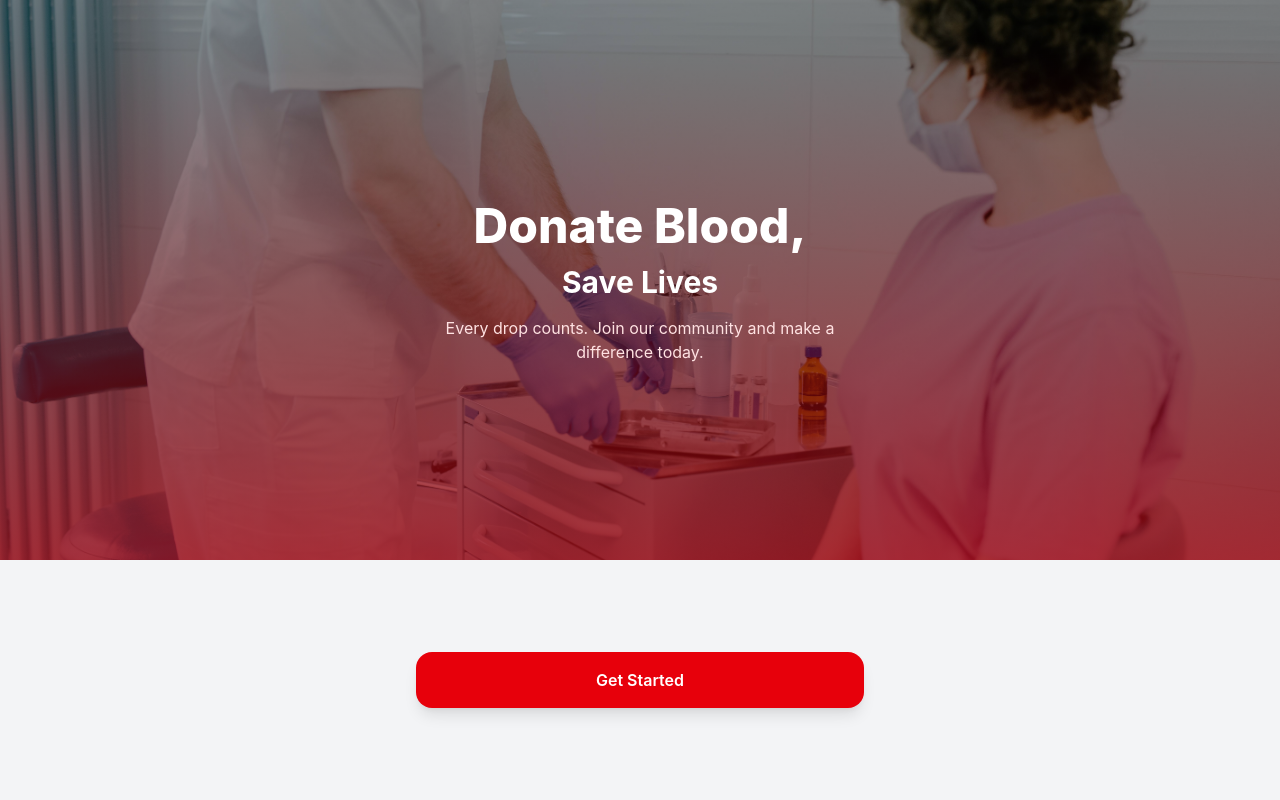
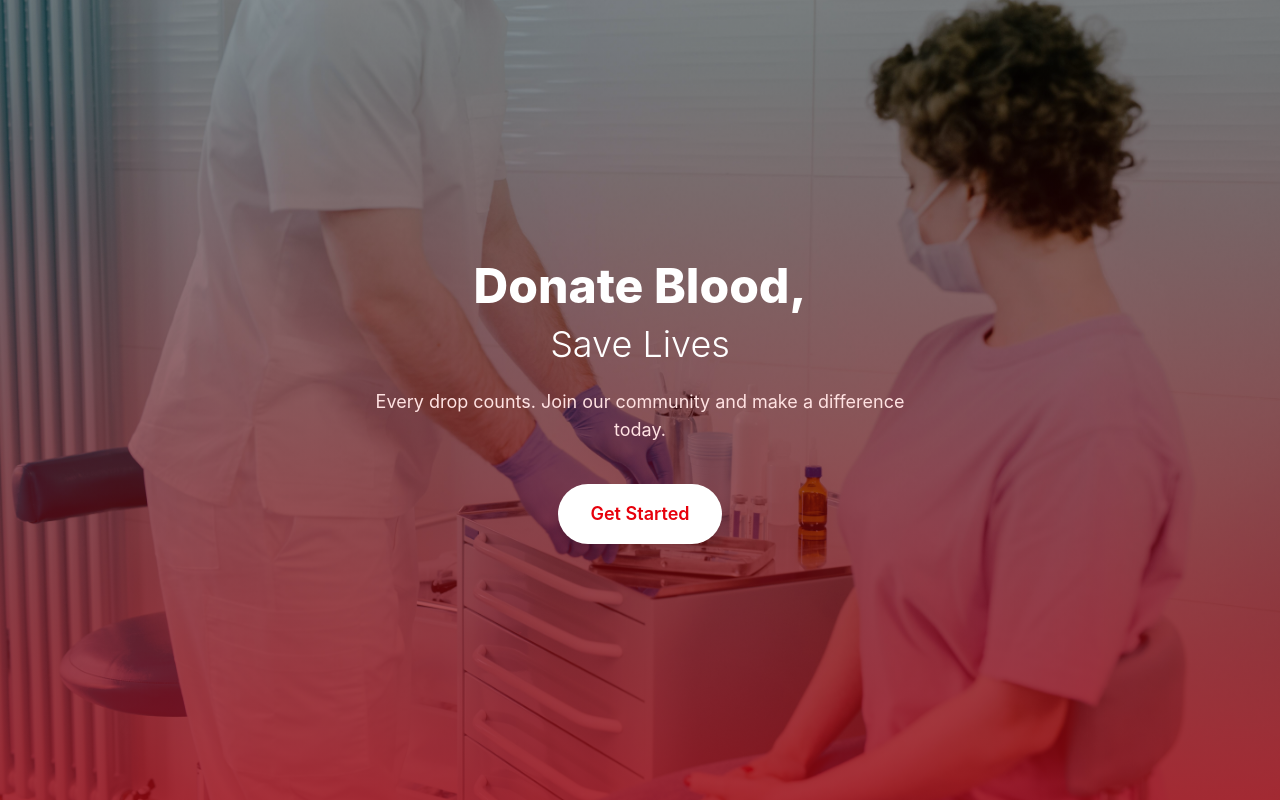
Before and after one commit to mahakagarwal7/community-blood-donor-finder, a React (Vite) app in the folder blood-donor-app/: page / in a window 1280 px wide. Built offline with nearby package versions, Linux system fonts and the light colour scheme.

Commit message:
Final Changes

```diff
--- a/blood-donor-app/src/components/Dashboard.jsx
+++ b/blood-donor-app/src/components/Dashboard.jsx
@@ -1,4 +1,5 @@
 import { useState, useEffect } from "react";
+import { UsersIcon, HeartIcon } from "@heroicons/react/24/outline";
 
 function Dashboard({ onLogout }) {
   const [donors, setDonors] = useState([]);
@@ -111,8 +112,6 @@ function Dashboard({ onLogout }) {
   return (
     <div className="min-h-screen bg-gray-100">
       <div className="relative h-[320px] rounded-b-3xl overflow-hidden">
-
-
         <img
           src="https://images.unsplash.com/photo-1615461066841-6116e61058f4?auto=format&fit=crop&w=1600&q=80"
           alt="Blood Donation"
@@ -121,18 +120,13 @@ function Dashboard({ onLogout }) {
 
         <div className="absolute inset-0 bg-black/50"></div>
 
-
         <div className="relative z-10 h-full flex flex-col justify-center px-10 text-white">
-
-    <h1 className="text-4xl font-bold">
-      LifeSaver Network
-    </h1>
+          <h1 className="text-4xl font-bold">LifeSaver Network</h1>
 
           <p className="mt-3 max-w-xl text-gray-200">
-      Connecting blood donors with those in need.
-      Search, filter and request instantly.
+            Connecting blood donors with those in need. Search, filter and
+            request instantly.
           </p>
-
 
           <div className="absolute top-6 right-8 flex gap-3">
             <button
@@ -149,7 +143,6 @@ function Dashboard({ onLogout }) {
               Logout
             </button>
           </div>
-
         </div>
       </div>
       <div className="p-6 space-y-6 -mt-6">
@@ -177,12 +170,17 @@ function Dashboard({ onLogout }) {
             <option value="O-">O-</option>
             <option value="AB-">AB-</option>
           </select>
-
           <button
             onClick={() => setSortByAvailability(!sortByAvailability)}
-            className="w-full  bg-red-600  text-white py-3 rounded-lg hover:bg-red-700 transition"
+            className={`flex items-center gap-2 px-4 py-2 rounded-full text-sm font-medium transition border ${
+              sortByAvailability
+                ? "bg-red-600 text-white border-red-600"
+                : "bg-white text-gray-600 border-gray-300 hover:bg-gray-100"
+            }`}
           >
-            {sortByAvailability ? "Disable Sort" : "Sort Available First"}
+            {sortByAvailability
+              ? "✔ Available First"
+              : "⇅ Sort by Availability"}
           </button>
         </div>
 
@@ -192,6 +190,7 @@ function Dashboard({ onLogout }) {
 
         <div className="grid grid-cols-2 gap-4">
           <div className="bg-white p-5 rounded-2xl shadow-md text-center">
+            <UsersIcon className="w-8 h-8 text-red-500 mb-2" />
             <p className="text-gray-500 text-sm">Total Donors</p>
             <p className="text-3xl font-bold text-red-600 mt-1">
               {sortedDonors.length}
@@ -199,6 +198,7 @@ function Dashboard({ onLogout }) {
           </div>
 
           <div className="bg-white p-5 rounded-2xl shadow-md text-center">
+            <HeartIcon className="w-8 h-8 text-green-500 mb-2" />
             <p className="text-gray-500 text-sm">Available Donors</p>
             <p className="text-3xl font-bold text-green-600 mt-1">
               {availableCount}
@@ -206,7 +206,7 @@ function Dashboard({ onLogout }) {
           </div>
         </div>
 
-        <div className="grid gap-4 md:grid-cols-2">
+        <div className="grid gap-6 sm:grid-cols-2 lg:grid-cols-3 xl:grid-cols-4">
           {sortedDonors.length === 0 ? (
             <h3 className="text-center col-span-2">
               No donors found for the selected filters. Try changing blood group
@@ -216,13 +216,13 @@ function Dashboard({ onLogout }) {
             sortedDonors.map((donor) => (
               <div
                 key={donor.id}
-                className="bg-white p-5 rounded-2xl shadow-md hover:shadow-xl hover:-translate-y-1 transition duration-200 space-y-3"
+                className="bg-white rounded-2xl shadow-md hover:shadow-xl hover:-translate-y-1 transition duration-200 p-6 flex flex-col justify-between aspect-square"
               >
                 <p className="font-semibold text-lg">{donor.name}</p>
 
                 <p className="text-sm text-gray-600">{donor.email}</p>
 
-                <p className="text-sm">City: {donor.city}</p>
+                <p className="text-sm mt-2">City: {donor.city}</p>
 
                 <p className="text-sm">Blood Group: {donor.bloodGroup}</p>
 
@@ -238,13 +238,20 @@ function Dashboard({ onLogout }) {
 
                 <button
                   onClick={() => handleRequest(donor.id)}
+                  disabled={!donor.availability}
                   className={`w-full py-2 rounded-md transition ${
-                    donor.requested
+                    !donor.availability
+                      ? "bg-gray-300 text-gray-500 cursor-not-allowed"
+                      : donor.requested
                         ? "bg-gray-500 text-white hover:bg-gray-600"
                         : "bg-red-600 text-white hover:bg-red-700"
                   }`}
                 >
-                  {donor.requested ? "Withdraw Request" : "Request Help"}
+                  {!donor.availability
+                    ? "Unavailable"
+                    : donor.requested
+                      ? "Withdraw Request"
+                      : "Request Help"}
                 </button>
 
                 {donor.requested && (
--- a/blood-donor-app/src/components/Login.jsx
+++ b/blood-donor-app/src/components/Login.jsx
@@ -3,38 +3,42 @@ import coverImage from "../assets/blood-donation.jpg";
 
 function Login({ onLogin }) {
   return (
-      <div className="min-h-screen flex flex-col bg-gray-100">
+      <div className="relative min-h-screen w-full overflow-hidden">
 
 
-      <div className="relative h-[70vh]">
+      <div className="absolute inset-0">
 
           <img
           src={coverImage}
           alt="Blood Donation"
-          className="w-full h-full object-cover"
+          className="absolute inset-0 w-full h-full object-cover"
         />
+
 
         <div className="absolute inset-0 bg-gradient-to-b from-black/40 to-red-800/80 flex flex-col justify-center items-center text-white text-center px-6 ">
           <h1 className='text-5xl font-extrabold leading-tight'>
           Donate Blood,
         </h1>
-        <h1 className="text-3xl font-bold mt-2">
+        <h1 className="text-4xl font-light mt-2">
           Save Lives
         </h1>
 
-        <p className="mt-4 text-red-100 max-w-md">
+        <p className="mt-6 max-w-xl text-red-100 text-lg">
           Every drop counts. Join our community and make
           a difference today.
         </p>
+
+         <button
+          onClick={onLogin}
+          className="mt-10 bg-white text-red-600 px-8 py-4 rounded-full font-semibold text-lg shadow-lg hover:bg-gray-700 transition">
+            Get Started
+        </button>
+
       </div>
     </div>
 
       <div className='flex-1 flex items-center justify-center px-6'>
-    <button
-       onClick={onLogin}
-       className="w-full max-w-md bg-red-600 text-white py-4 rounded-2xl font-semibold shadow-lg hover:bg-red-700 transition">
-        Get Started
-        </button>
+
       </div>
     </div>
   )
```
Lines whose indentation alone changed are shown as unchanged.
